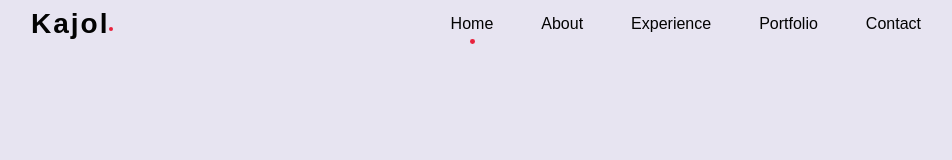
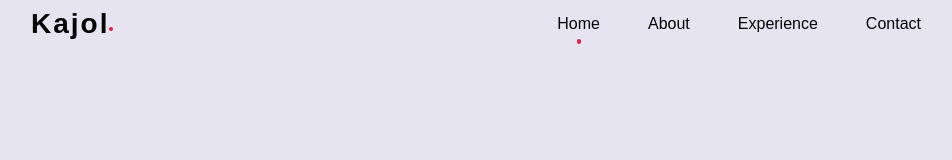
Before and after one commit to KajolChand/Receptive-Portfolio, a plain HTML site: page index.html in a window 1280 px wide. Shown: the top 160 px of the page, without its empty margins (140-1092 px from the left). Drawn offline with Linux system fonts and the light colour scheme; files whose address does not match are found by name.

Commit message:
Removed portfolio tab

```diff
--- a/index.html
+++ b/index.html
@@ -9,7 +9,7 @@
     <!--line icons-->
     <link rel="stylesheet" href="https://cdn.lineicons.com/4.0/lineicons.css">
 
-    <title>Receptive portfolio website</title>
+    <title>Portfolio website</title>
 </head>
 
 <body>
@@ -35,9 +35,7 @@
                     <li class="nav-items">
                         <a href="#experience" class="nav-link">Experience</a>
                     </li>
-                    <li class="nav-items">
-                        <a href="#portfolio" class="nav-link">Portfolio</a>
-                    </li>
+
                     <li class="nav-items">
                         <a href="#contact" class="nav-link">Contact</a>
                     </li>
```
